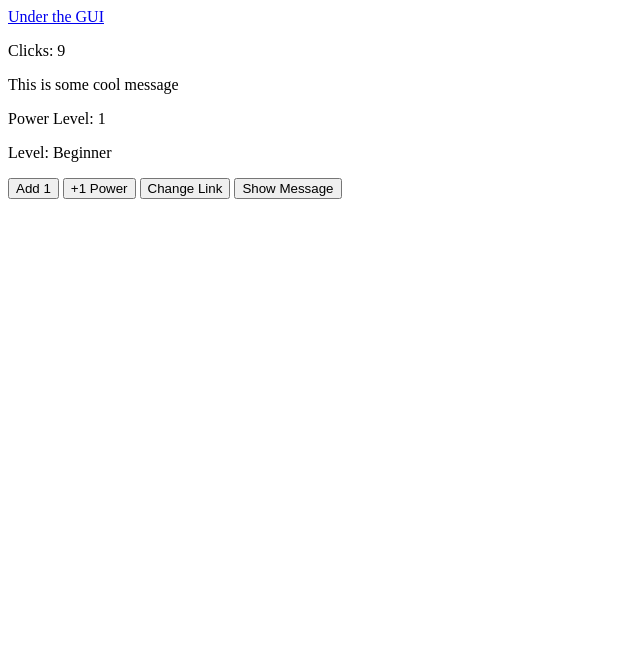
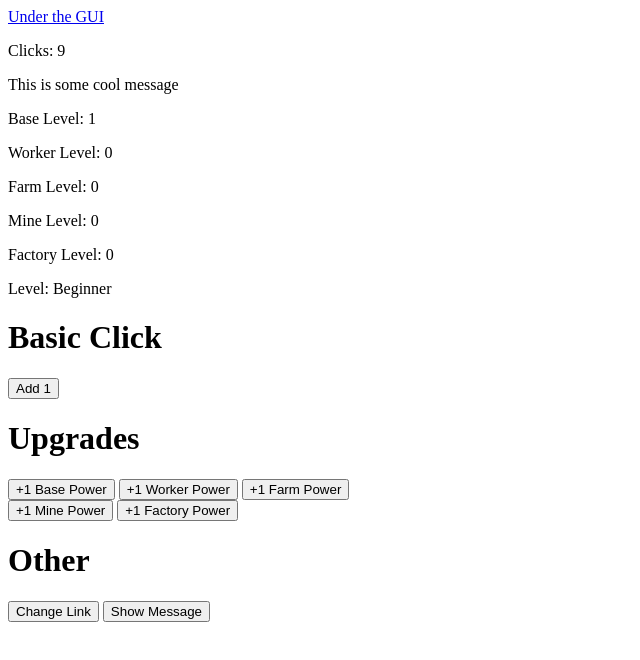
Before and after one commit to rustykatz/web-dev-601, a plain HTML site: page test-gameloop.html in a window 1280 px wide. Shown: the whole page, without its empty margins (0-640 px from the left). Drawn offline with Linux system fonts and the light colour scheme.

Commit message:
updated gameloop

```diff
--- a/test-gameloop.html
+++ b/test-gameloop.html
@@ -5,19 +5,36 @@
 </head>
 
 <body>
-    <div class = "clicks">
+    <div class = "gameInfo">
         <a id="link" href="www.underthegui.com">Under the GUI</a>
         <p>Clicks: <a id="scoreText">0</a></p>
         <p id="message">This is some cool message</p>
-        <p>Power Level: <a id="powerLevel"> 1 </a></p>
+    </div>
+
+    <div class = "levelInfo">
+        <p>Base Level: <a id="baseLevel"> 1 </a></p>
+        <p>Worker Level: <a id="workerLevel"> 0 </a></p>
+        <p>Farm Level: <a id="farmLevel"> 0 </a></p>
+        <p>Mine Level: <a id="mineLevel"> 0 </a></p>
+        <p>Factory Level: <a id="factoryLevel"> 0 </a></p>
+
         <p>Level: <a id="levelText"> Beginner </a></p>
     </div>
 
+    <div class = "buttons">
+        <h1>Basic Click</h1>
+        <button onclick="basicClick()"> Add 1</button>
+        <br>
+        <!-- Extra Upgrades-->
+        <h1> Upgrades</h1>
+        <button onclick="upgradeBasePower()"> +1 Base Power</button>
+        <button onclick="upgradeWorkerPower()"> +1 Worker Power</button>
+        <button onclick="upgradeFarmPower()"> +1 Farm Power</button> <br>
+        <button onclick="upgradeMinePower()"> +1 Mine Power</button>
+        <button onclick="upgradeFactoryPower()"> +1 Factory Power</button>
 
-    <div class = "buttons">
-        <button onclick="addScore()"> Add 1</button>
-        <button onclick="upgrade()"> +1 Power</button>
 
+        <h1>Other</h1>
         <button onclick="changeLink()">Change Link</button>
         <button onclick="showMessage()">Show Message</button>
     </div>
@@ -25,43 +42,120 @@
 
 <script>
 
+    // Global Vars
     var score = 0;
-    var power = 1;
-    function addScore(){
-        var scoreOnPage = document.getElementById("scoreText");
-        //Score increases by power
-        score += power;
-        scoreOnPage.innerHTML = score;
 
-        // Change Level
-        var level = document.getElementById("levelText");
-        if(score == 5){
-            level.innerHTML = "Not a beginner"
-        }
-    }
+    // Extra Upgrades
+    var basePower = 1;
+    var workerPower = 0;
+    var farmPower = 0;
+    var minePower =0;
+    var factoryPower =0;
 
-    // Buy feature
-    function upgrade(){
-        var powerTxt = document.getElementById("powerLevel");
+    // Cost values
+    var upBaseCost = 5;
+    var upWorkerCost = 5;
+    var upFarmCost = 5;
+    var upMineCost = 5;
+    var upFactoryCost = 5;
+
+    // ~~~~~~~~~~~~~~~~~~~
+    // ~ UPGRADE LEVELS ~~
+    // ~~~~~~~~~~~~~~~~~~~
+    function upgradeBasePower(){
+        var baseTxt = document.getElementById("baseLevel");
         var scoreTxt = document.getElementById("scoreText");
-        // if score is greater than 5, decrease score by 5 and add to power
-        if(score >= 5){
-            score -= 5;
-            power += 1;
+        // Check upgrade is affordable
+        if(score >= upBaseCost){
+            score -= upBaseCost;
+            basePower += 1;
         }
         // Update Text
-        powerTxt.innerHTML = power;
+        baseTxt.innerHTML = basePower;
         scoreTxt.innerHTML = score;
     }
 
-    // Automatically adds +1 to Clicks
+    function upgradeWorkerPower(){
+        var workerTxt = document.getElementById("workerLevel");
+        var scoreTxt = document.getElementById("scoreText");
+        // Check upgrade is affordable
+        if(score >= upWorkerCost){
+            score -= upWorkerCost;
+            workerPower += 1;
+        }
+        // Update Text
+        workerTxt.innerHTML = workerPower;
+        scoreTxt.innerHTML = score;
+    }
+
+    function upgradeFarmPower(){
+        var farmTxt = document.getElementById("farmLevel");
+        var scoreTxt = document.getElementById("scoreText");
+        // Check upgrade is affordable
+        if(score >= upFarmCost){
+            score -= upFarmCost;
+            farmPower += 1;
+        }
+        // Update Text
+        farmTxt.innerHTML = farmPower;
+        scoreTxt.innerHTML = score;
+    }
+
+    function upgradeMinePower(){
+        var mineTxt = document.getElementById("mineLevel");
+        var scoreTxt = document.getElementById("scoreText");
+        // Check upgrade is affordable
+        if(score >= upMineCost){
+            score -= upMineCost;
+            minePower += 1;
+        }
+        // Update Text
+        mineTxt.innerHTML = minePower;
+        scoreTxt.innerHTML = score;
+    }
+
+    function upgradeFactoryPower(){
+        var factoryTxt = document.getElementById("factoryLevel");
+        var scoreTxt = document.getElementById("scoreText");
+        // Check upgrade is affordable
+        if(score >= upFactoryCost){
+            score -= upFactoryCost;
+            factoryPower += 1;
+        }
+        // Update Text
+        factoryTxt.innerHTML = factoryPower;
+        scoreTxt.innerHTML = score;
+    }
+
+
+
+    // ~~~~~~~~~~~~~~~~~
+    // ~~ BASIC CLICK ~~
+    // ~~~~~~~~~~~~~~~~~
+    function basicClick(){
+        var scoreTxt = document.getElementById("scoreText");
+        //Score increases by power
+        score += basePower;
+        scoreTxt.innerHTML = score;
+
+    }
+
+
+    // ~~~~~~~~~~~~~~~~~
+    // ~~ AUTO CLICKS ~~
+    // ~~~~~~~~~~~~~~~~~
     function autoClick(){
         var scoreOnPage = document.getElementById("scoreText");
         score += 1;
         scoreOnPage.innerHTML = score;
     }
 
-    // Game Loop
+
+
+
+    // ~~~~~~~~~~~~~~~
+    // ~~ GAME LOOP ~~
+    // ~~~~~~~~~~~~~~~
     var lastFrameTimeMS = 0;
     maxFPS = 2;
 
@@ -80,7 +174,9 @@
     requestAnimationFrame(mainLoop);
 
 
-
+    // ~~~~~~~~~~~~~~~~~
+    // ~~ OTHER STUFF ~~
+    // ~~~~~~~~~~~~~~~~~
 
     function changeLink(){
         var linktext = document.getElementById("link");
```
